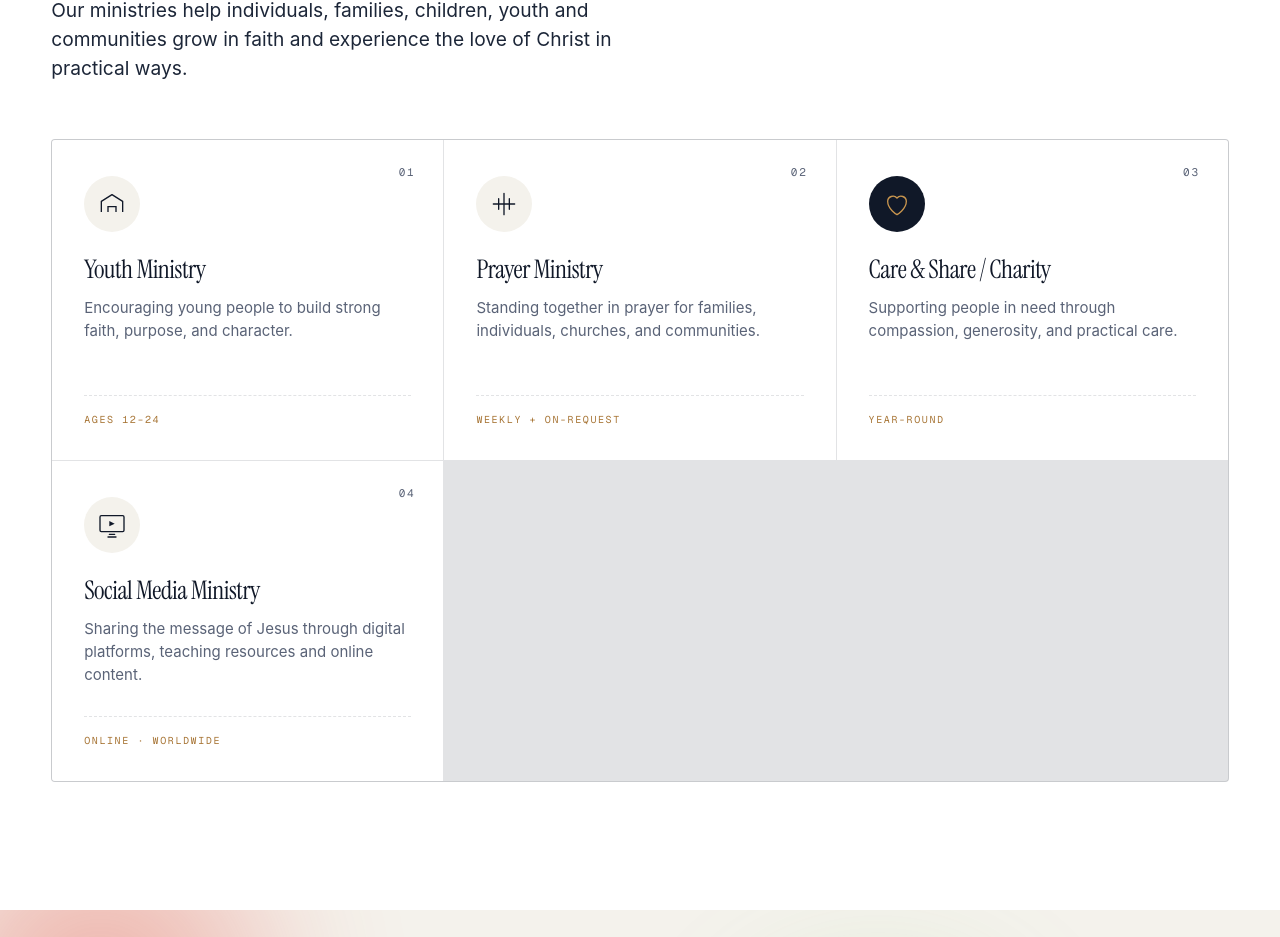
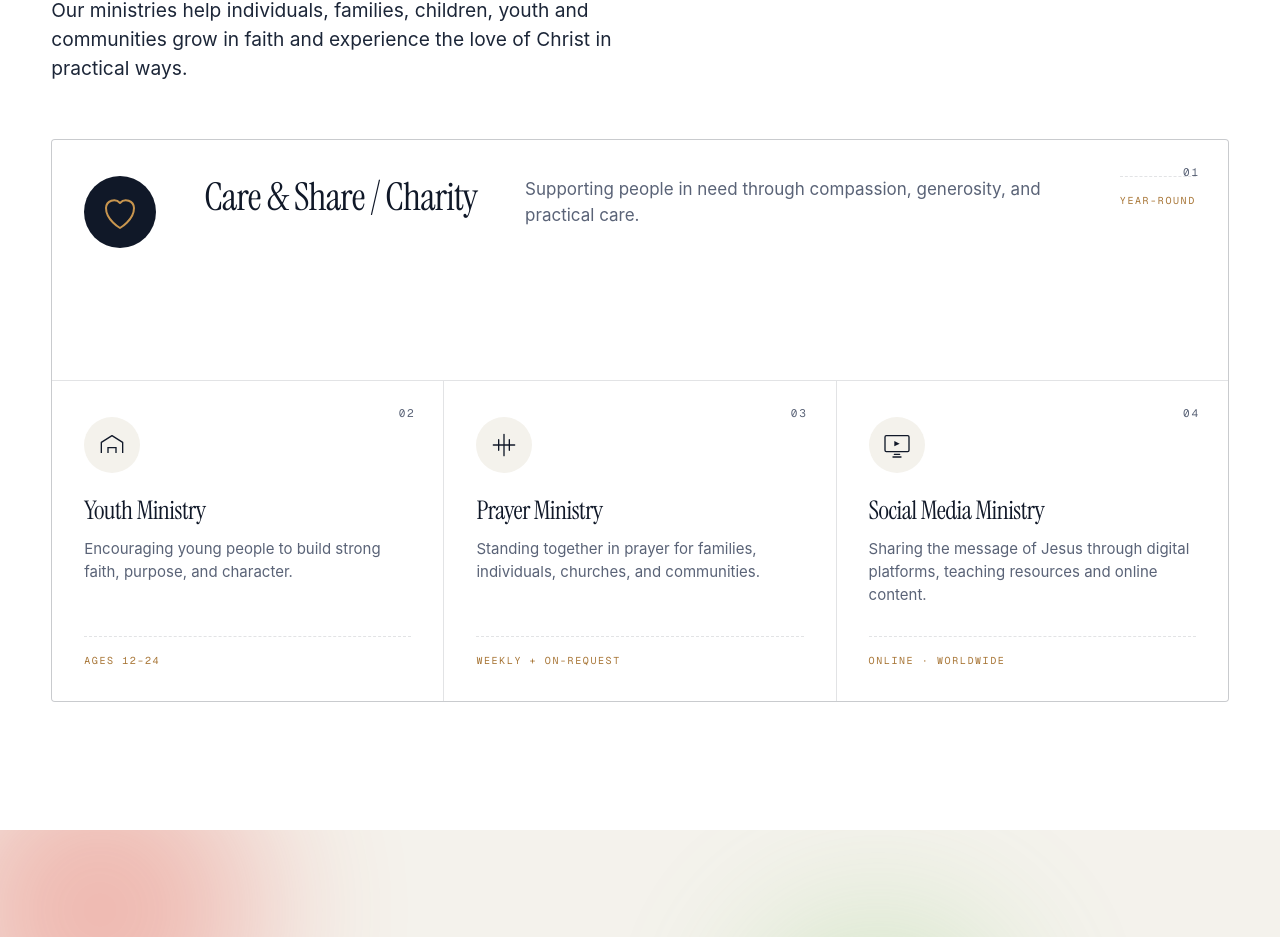
Before and after one commit to ourjesuslives2026/ourjesuslives, a React (Vite) app: page / in a window 1280 px wide. Shown: the part 4735-5672 px from the top of the page. Built offline with nearby package versions, Linux system fonts and the light colour scheme; a web font is replaced by a local one.

Commit message:
Make Care & Share full-width first card; other 3 in second row
Co-Authored-By: Claude Sonnet 4.6 <noreply@anthropic.com>

```diff
--- a/src/components/Ministries.jsx
+++ b/src/components/Ministries.jsx
@@ -2,25 +2,25 @@ import { useReveal } from '../hooks/useReveal';
 
 const ministries = [
   {
-    idx: '01',
+    idx: '01', featured: true,
+    icon: <svg viewBox="0 0 48 48"><path d="M24 40s-14-8-14-20a8 8 0 0 1 14-5 8 8 0 0 1 14 5c0 12-14 20-14 20z" stroke="currentColor" strokeWidth="2" fill="none" strokeLinejoin="round"/></svg>,
+    title: 'Care & Share / Charity',
+    body: 'Supporting people in need through compassion, generosity, and practical care.',
+    tag: 'Year-round',
+  },
+  {
+    idx: '02',
     icon: <svg viewBox="0 0 48 48"><path d="M8 36V20l16-10 16 10v16" stroke="currentColor" strokeWidth="2" fill="none" strokeLinejoin="round"/><path d="M18 36v-8h12v8" stroke="currentColor" strokeWidth="2" fill="none"/></svg>,
     title: 'Youth Ministry',
     body: 'Encouraging young people to build strong faith, purpose, and character.',
     tag: 'Ages 12–24',
   },
   {
-    idx: '02',
+    idx: '03',
     icon: <svg viewBox="0 0 48 48"><path d="M24 8v32M16 16v16M32 16v16M8 24h32" stroke="currentColor" strokeWidth="2" fill="none" strokeLinecap="round"/></svg>,
     title: 'Prayer Ministry',
     body: 'Standing together in prayer for families, individuals, churches, and communities.',
     tag: 'Weekly + on-request',
-  },
-  {
-    idx: '03', featured: true,
-    icon: <svg viewBox="0 0 48 48"><path d="M24 40s-14-8-14-20a8 8 0 0 1 14-5 8 8 0 0 1 14 5c0 12-14 20-14 20z" stroke="currentColor" strokeWidth="2" fill="none" strokeLinejoin="round"/></svg>,
-    title: 'Care & Share / Charity',
-    body: 'Supporting people in need through compassion, generosity, and practical care.',
-    tag: 'Year-round',
   },
   {
     idx: '04',
--- a/src/index.css
+++ b/src/index.css
@@ -736,7 +736,10 @@ body:not(.nav-scrolled) .nav__links a.is-active { background: rgba(255,255,255,0
 .ministry-card h3 { font-family: var(--f-serif); font-size: clamp(24px, 2vw, 30px); font-weight: 400; letter-spacing: -0.02em; line-height: 1.1; margin-bottom: 12px; font-synthesis: none; }
 .ministry-card p { font-size: 15px; line-height: 1.55; color: var(--c-muted); margin-bottom: 20px; flex: 1; }
 .ministry-card__tag { font-family: var(--f-mono); font-size: 10px; letter-spacing: 0.16em; text-transform: uppercase; color: var(--c-gold-d); padding-top: 16px; border-top: 1px dashed var(--c-line); }
-.ministry-card--lg .ministry-card__icon { background: var(--c-ink); color: var(--c-gold); }
+.ministry-card--lg { grid-column: 1 / -1; flex-direction: row; align-items: flex-start; gap: 48px; min-height: 240px; }
+.ministry-card--lg .ministry-card__icon { background: var(--c-ink); color: var(--c-gold); flex-shrink: 0; width: 72px; height: 72px; }
+.ministry-card--lg h3 { font-size: clamp(28px, 3vw, 42px); }
+.ministry-card--lg p { font-size: 17px; max-width: 60ch; }
 
 /* QUOTE */
 .quote { padding: clamp(60px, 10vw, 130px) 0 0; background: var(--c-cream-2); text-align: center; position: relative; overflow: hidden; }
@@ -874,6 +877,7 @@ body:not(.nav-scrolled) .nav__links a.is-active { background: rgba(255,255,255,0
   .branch-card--feature { grid-column: span 1; flex-direction: column; }
   .branch-card--feature .branch-card__photo { min-height: 240px; }
   .ministry-grid { grid-template-columns: 1fr; }
+  .ministry-card--lg { flex-direction: column; gap: 0; }
   .visit__grid { grid-template-columns: 1fr; }
   .visit__cards { grid-template-columns: 1fr; }
   .masonry { grid-template-columns: repeat(2, 1fr); grid-auto-rows: 160px; }
```
